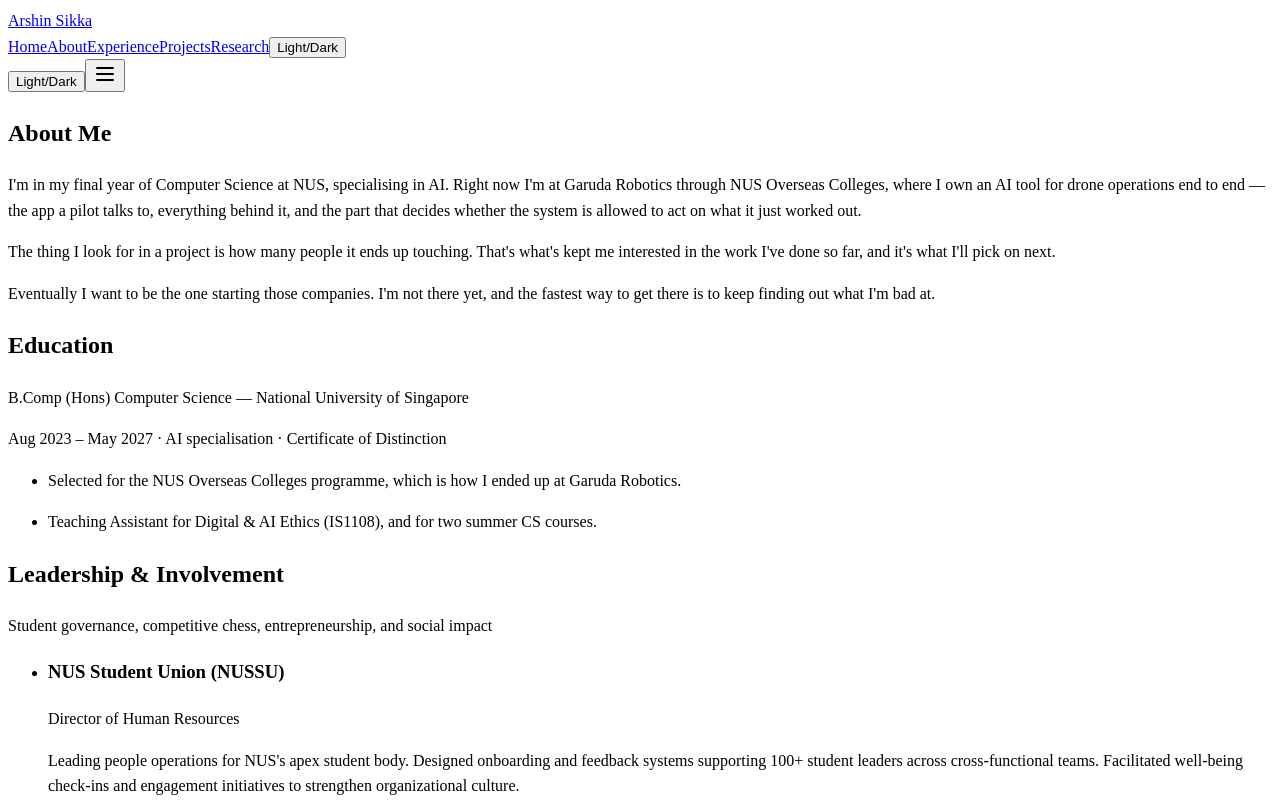
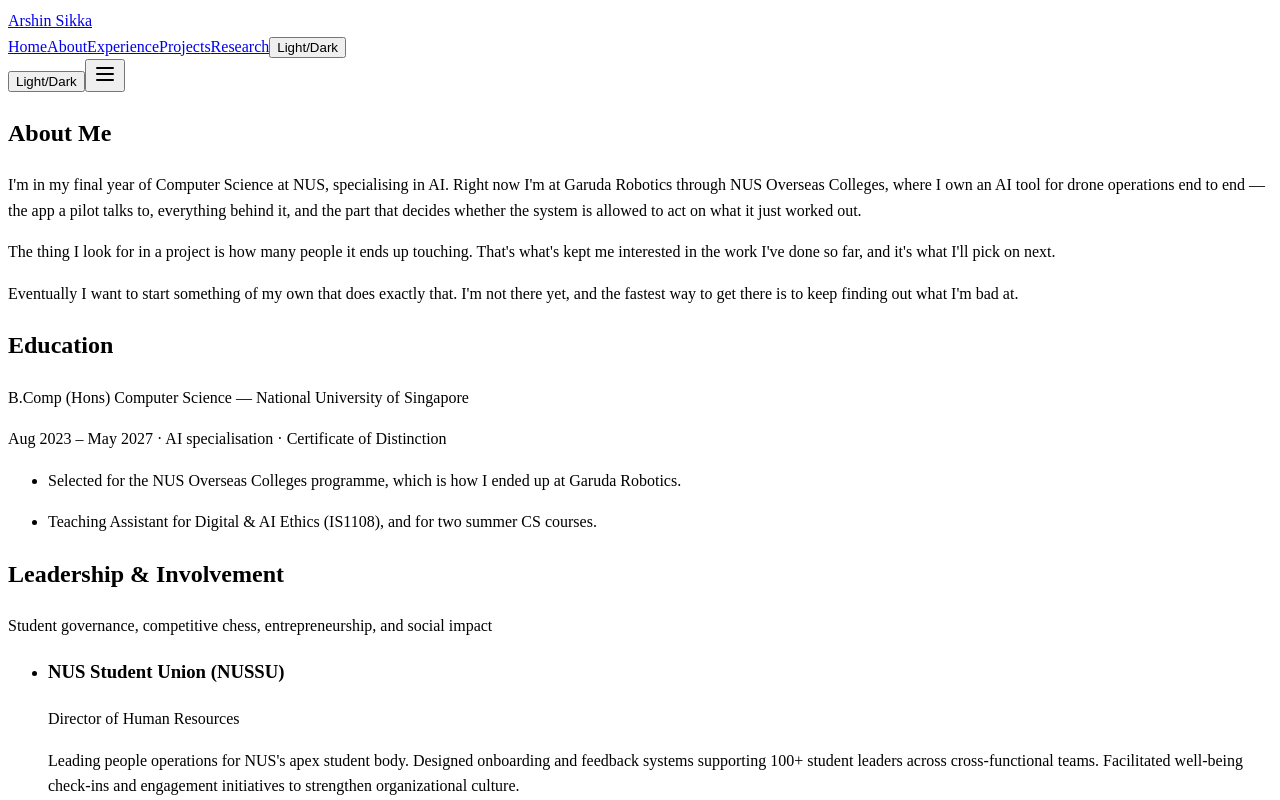
Before and after one commit to arshinsikka/portfolio, a React (Vite) app in the folder client/: page /about in a window 1280 px wide. Shown: the top 800 px of the page. Built offline with nearby package versions, Linux system fonts and the light colour scheme.

Commit message:
Rewrite the middle About paragraph and reconnect the ending

```diff
--- a/client/src/content/profile.ts
+++ b/client/src/content/profile.ts
@@ -78,7 +78,7 @@ export const about = {
   paragraphs: [
     "I'm in my final year of Computer Science at NUS, specialising in AI. Right now I'm at Garuda Robotics through NUS Overseas Colleges, where I own an AI tool for drone operations end to end — the app a pilot talks to, everything behind it, and the part that decides whether the system is allowed to act on what it just worked out.",
     "The thing I look for in a project is how many people it ends up touching. That's what's kept me interested in the work I've done so far, and it's what I'll pick on next.",
-    "Eventually I want to be the one starting those companies. I'm not there yet, and the fastest way to get there is to keep finding out what I'm bad at.",
+    "Eventually I want to start something of my own that does exactly that. I'm not there yet, and the fastest way to get there is to keep finding out what I'm bad at.",
   ],
 };
 
```
